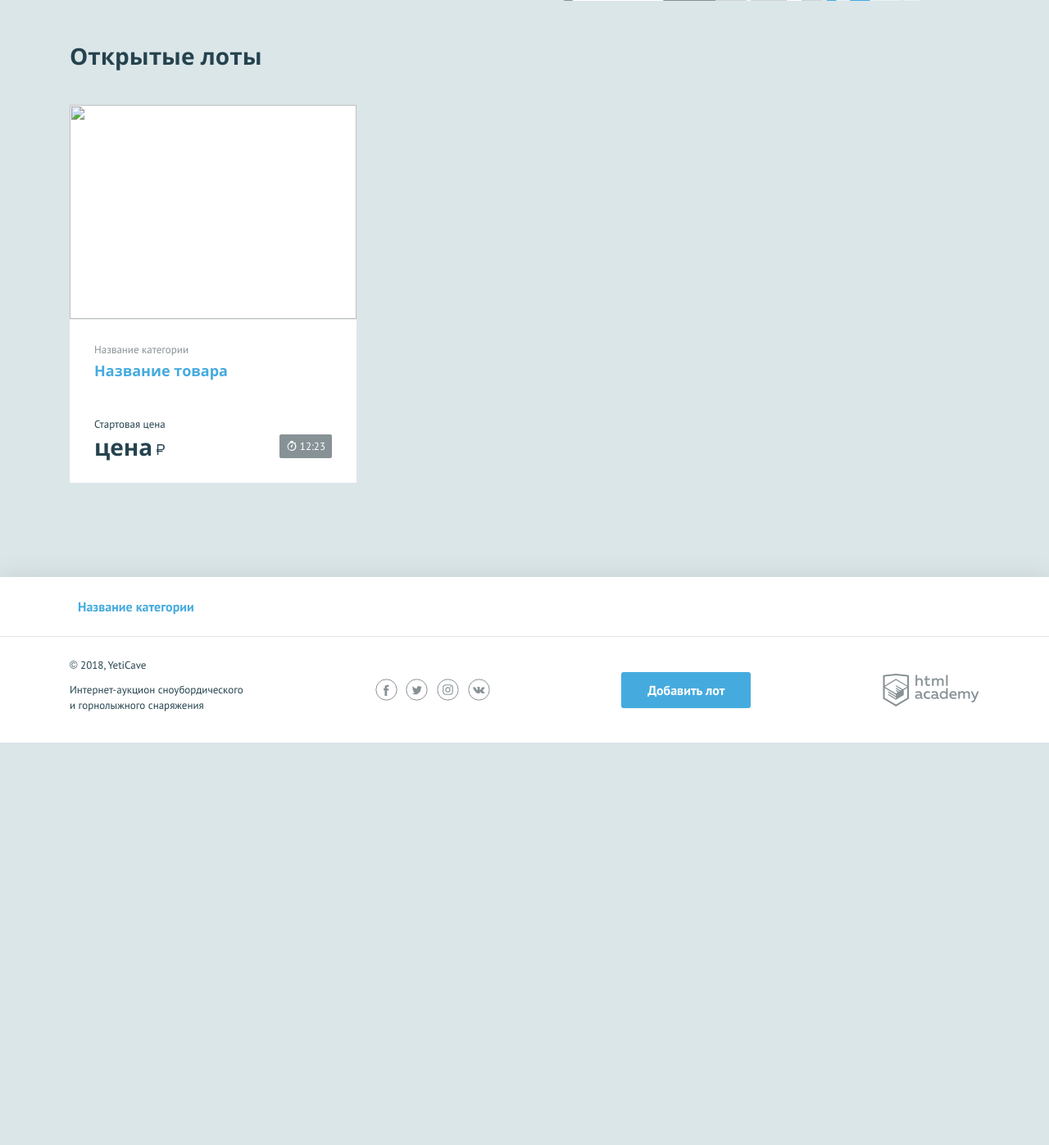
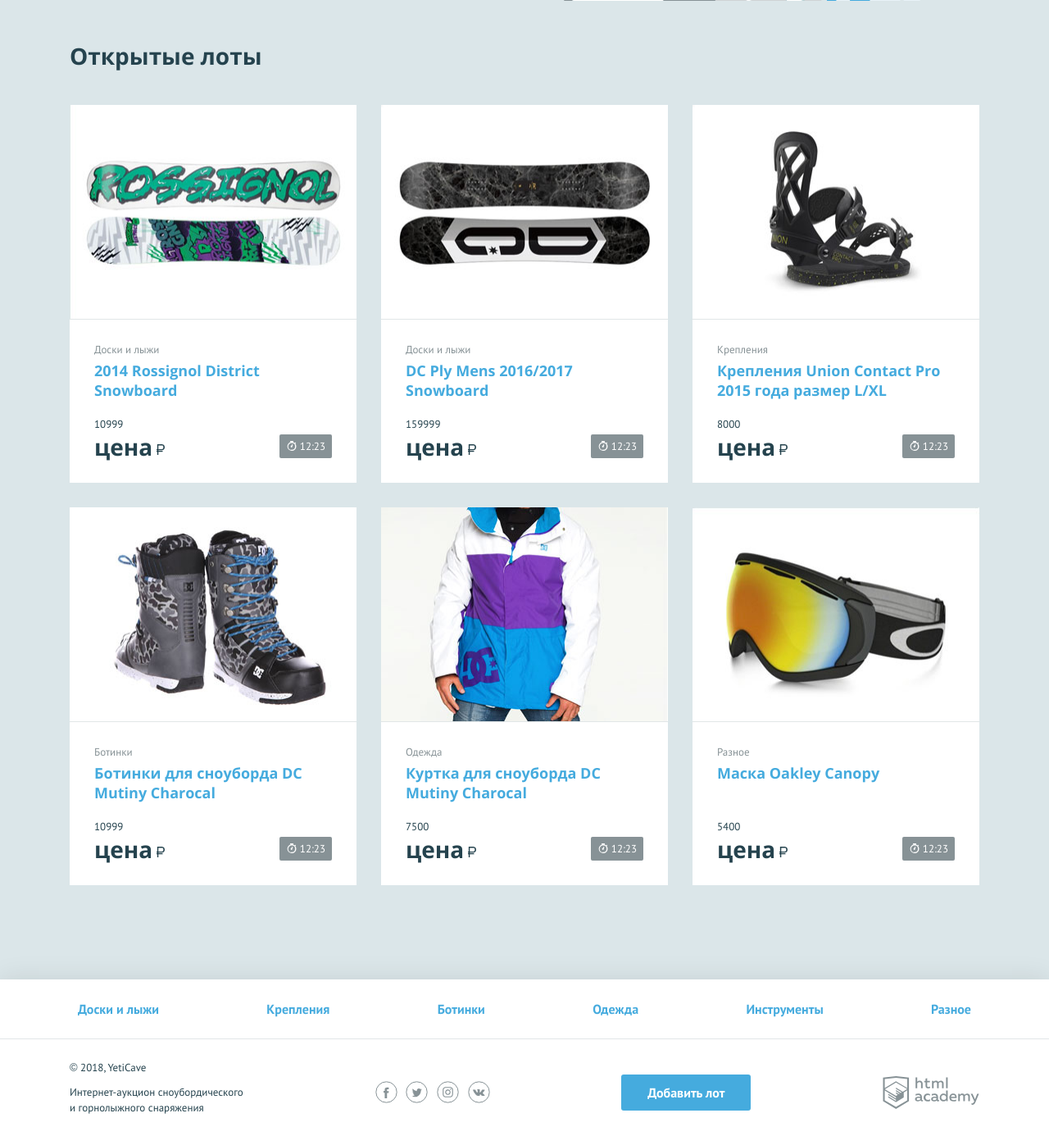
Before and after one commit to SergeyEKB/620391-yeticave, a PHP site: page / in a window 1280 px wide. Shown: the part 438-1835 px from the top of the page at 82% size. Before the commit the page ends 1344 px from the top, so only its background shows below. Run offline with PHP 8.4, Linux system fonts and the light colour scheme.

Commit message:
Добавил шесть объявлений и список категорий в футере

```diff
--- a/index.php
+++ b/index.php
@@ -54,7 +54,39 @@ $user_avatar = 'img/user.jpg';
         <h2 class="promo__title">Нужен стафф для катки?</h2>
         <p class="promo__text">На нашем интернет-аукционе ты найдёшь самое эксклюзивное сноубордическое и горнолыжное снаряжение.</p>
         <ul class="promo__list">
-            <!--заполните этот список из массива категорий-->
+            <? $categories = ["Доски и лыжи", "Крепления", "Ботинки", "Одежда", "Инструменты", "Разное"];
+                $advert_list = [
+                $advert = [ 'title' => '2014 Rossignol District Snowboard',
+                           'class' => 'Доски и лыжи',
+                           'price' => '10999',
+                           'picture' => 'img/lot-1.jpg' ],
+
+                $advert = [ 'title' => 'DC Ply Mens 2016/2017 Snowboard',
+                           'class' => 'Доски и лыжи',
+                           'price' => '159999',
+                           'picture' => 'img/lot-2.jpg' ],
+
+                $advert = [ 'title' => 'Крепления Union Contact Pro 2015 года размер L/XL',
+                           'class' => 'Крепления',
+                           'price' => '8000',
+                           'picture' => 'img/lot-3.jpg' ],
+
+               $advert = [ 'title' => 'Ботинки для сноуборда DC Mutiny Charocal',
+                           'class' => 'Ботинки',
+                           'price' => '10999',
+                           'picture' => 'img/lot-4.jpg' ],
+
+               $advert = [ 'title' => 'Куртка для сноуборда DC Mutiny Charocal',
+                           'class' => 'Одежда',
+                           'price' => '7500',
+                           'picture' => 'img/lot-5.jpg' ],
+
+               $advert = [ 'title' => 'Маска Oakley Canopy',
+                           'class' => 'Разное',
+                           'price' => '5400',
+                           'picture' => 'img/lot-6.jpg' ]];
+               ?>
+
             <li class="promo__item promo__item--boards">
                 <a class="promo__link" href="pages/all-lots.html">Имя категории</a>
             </li>
@@ -66,16 +98,18 @@ $user_avatar = 'img/user.jpg';
         </div>
         <ul class="lots__list">
             <!--заполните этот список из массива с товарами-->
+            <?php foreach ($advert_list as $kay => $advert ): ?>
+
             <li class="lots__item lot">
                 <div class="lot__image">
-                    <img src="" width="350" height="260" alt="">
+                    <img src="<?=$advert['picture']; ?>" width="350" height="260" alt="">
                 </div>
                 <div class="lot__info">
-                    <span class="lot__category">Название категории</span>
-                    <h3 class="lot__title"><a class="text-link" href="pages/lot.html">Название товара</a></h3>
+                    <span class="lot__category"><?=$advert['class']; ?></span>
+                    <h3 class="lot__title"><a class="text-link" href="pages/lot.html"><?=$advert['title']; ?></a></h3>
                     <div class="lot__state">
                         <div class="lot__rate">
-                            <span class="lot__amount">Стартовая цена</span>
+                            <span class="lot__amount"><?=$advert['price']; ?></span>
                             <span class="lot__cost">цена<b class="rub">р</b></span>
                         </div>
                         <div class="lot__timer timer">
@@ -84,6 +118,7 @@ $user_avatar = 'img/user.jpg';
                     </div>
                 </div>
             </li>
+            <?php endforeach; ?>
         </ul>
     </section>
 </main>
@@ -93,9 +128,15 @@ $user_avatar = 'img/user.jpg';
     <nav class="nav">
         <ul class="nav__list container">
             <!--заполните этот список из массива категорий-->
+            <?php
+                $index = 0;
+                $num_count = count($categories);
+                while ($index < $num_count): ?>
             <li class="nav__item">
-                <a href="pages/all-lots.html">Название категории</a>
+                <a href="pages/all-lots.html<?=$index;?>"><?=$categories[$index];?></a>
             </li>
+            <?php $index = $index + 1;?>
+            <?php endwhile; ?>
         </ul>
     </nav>
     <div class="main-footer__bottom container">
```
